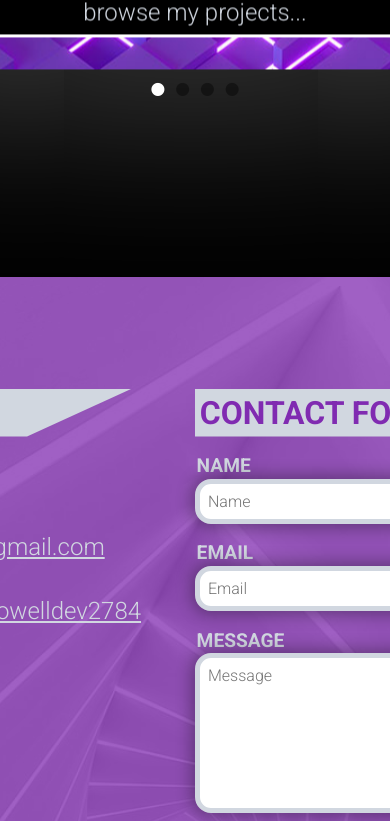
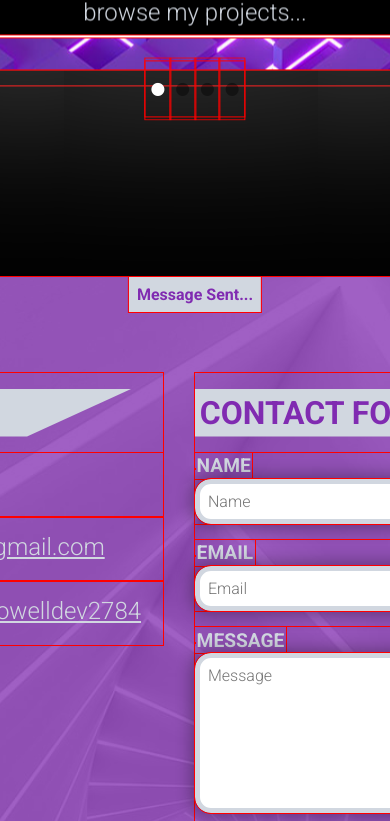
Before and after one commit to matt-powelldev2784/react_portfolio, a React (Create React App) app: page / in a window 390 px wide. Shown: the part 2255-3076 px from the top of the page. Built offline with nearby package versions, Linux system fonts and the light colour scheme; a web font is replaced by a local one.

Commit message:
contact mobile size update

```diff
--- a/src/components/01_Title/TitleLine.jsx
+++ b/src/components/01_Title/TitleLine.jsx
@@ -1,16 +1,9 @@
 import React from 'react'
 import styled from 'styled-components'
 
-export const TitleLine = props => (
+export const TitleLine = () => (
     <StyledFlexItem>
-        <svg
-            id="Layer_1"
-            xmlns="http://www.w3.org/2000/svg"
-            x={0}
-            y={0}
-            viewBox="0 0 583.94 141.73"
-            xmlSpace="preserve"
-            {...props}>
+        <svg id="Layer_1" xmlns="http://www.w3.org/2000/svg" x={0} y={0} viewBox="0 0 583.94 141.73" xmlSpace="preserve">
             <style>
                 {
                     '@keyframes CiYOjQiP_draw{to{stroke-dashoffset:0}}@keyframes CiYOjQiP_fade{0%,94.44444444444444%{stroke-opacity:1}to{stroke-opacity:0}}'
--- a/src/components/04_Contact/04_Contact.jsx
+++ b/src/components/04_Contact/04_Contact.jsx
@@ -7,6 +7,7 @@ import { Background } from '../ui/Background'
 import backgroundImage from '../../img/white_room_bg.jpg'
 import { ContactDetails } from './ContactDetails'
 import { ContactForm } from './ContactForm'
+import { MessageSentNotification } from './MessageSentNotification'
 
 export const Contact = ({ scrollToComponent, triggerAnimation }, ref) => {
     const { theme, isDesktop } = React.useContext(ThemeContext)
@@ -27,6 +28,7 @@ export const Contact = ({ scrollToComponent, triggerAnimation }, ref) => {
                     <ContactForm />
                 </StyledFlexBox>
             </StyledOpacityConatiner>
+            <MessageSentNotification />
             {isDesktop && <NeonText char={'▴'} onClick={scrollToComponent} triggerAnimation={triggerAnimation} />}
         </StyledSection>
     )
@@ -75,7 +77,7 @@ const StyledFlexBox = styled.div`
 
     @media (max-device-width: 374px) {
         flex-direction: column;
-        justify-content: flex-start;
+        justify-content: center;
         padding: 1.5rem 0rem;
         width: 100vw;
     }
--- a/src/components/04_Contact/ContactForm.jsx
+++ b/src/components/04_Contact/ContactForm.jsx
@@ -1,4 +1,4 @@
-import React, { useRef } from 'react'
+import React, { useState, useRef } from 'react'
 import styled from 'styled-components'
 import emailjs from '@emailjs/browser'
 import { ThemeContext } from '../../app/App'
@@ -7,21 +7,32 @@ import { FormTextArea } from './FormTextArea'
 
 export const ContactForm = () => {
     const formRef = useRef()
+    const [userName, setUserName] = useState('')
+    const [email, setEmail] = useState('')
+    const [message, setMessage] = useState('')
+
     const { theme } = React.useContext(ThemeContext)
     const { CONTACT_H1_BG, CONTACT_H1_TEXT } = theme?.colors?.contact
+
+    const onChangeUserName = e => setUserName(e.target.value)
+    const onChangeEmail = e => setEmail(e.target.value)
+    const onChangeMessage = e => setMessage(e.target.value)
 
     const sendEmail = async e => {
         e.preventDefault()
 
         try {
-            const email = await emailjs.sendForm(
+            await emailjs.sendForm(
                 process.env.REACT_APP_EMAILJS_SERVICE_ID,
                 process.env.REACT_APP_EMAILJS_TEMPLATE_ID,
                 formRef.current,
                 process.env.REACT_APP_EMAILJS_KEY
             )
-            console.log(email.text)
-            console.log('message sent')
+
+            console.log('Message Sent...')
+            setUserName('')
+            setEmail('')
+            setMessage('')
         } catch (error) {
             console.log(error.text)
         }
@@ -33,9 +44,34 @@ export const ContactForm = () => {
                 CONTACT FORM
             </StyledH1>
             <StyledForm ref={formRef} onSubmit={sendEmail}>
-                <FormInput type="text" placeholder="Name" label="NAME" name="user_name" width={'30rem'}></FormInput>
-                <FormInput type="text" placeholder="Email" label="EMAIL" name="user_email" width={'30rem'}></FormInput>
-                <FormTextArea type="textarea" placeholder="Message" label="MESSAGE" name="message" width={'30rem'} height={'10rem'}></FormTextArea>
+                <FormInput
+                    onChange={onChangeUserName}
+                    value={userName}
+                    type="text"
+                    placeholder="Name"
+                    label="NAME"
+                    name="user_name"
+                    width={'30rem'}
+                />
+                <FormInput
+                    onChange={onChangeEmail}
+                    value={email}
+                    type="text"
+                    placeholder="Email"
+                    label="EMAIL"
+                    name="user_email"
+                    width={'30rem'}
+                />
+                <FormTextArea
+                    onChange={onChangeMessage}
+                    value={message}
+                    type="textarea"
+                    placeholder="Message"
+                    label="MESSAGE"
+                    name="message"
+                    width={'30rem'}
+                    height={'10rem'}
+                />
                 <StyledButton onClick={sendEmail}>Submit</StyledButton>
             </StyledForm>
         </StyledFlexItem>
--- /dev/null
+++ b/src/components/04_Contact/MessageSentNotification.jsx
@@ -0,0 +1,33 @@
+import React from 'react'
+import styled from 'styled-components'
+import { ThemeContext } from '../../app/App'
+
+export const MessageSentNotification = () => {
+    const { theme } = React.useContext(ThemeContext)
+    const { CONTACT_H1_BG, CONTACT_H1_TEXT } = theme?.colors?.contact
+
+    return (
+        <StyledP background={CONTACT_H1_BG} color={CONTACT_H1_TEXT}>
+            Message Sent...
+        </StyledP>
+    )
+}
+
+const StyledP = styled.p`
+    position: absolute;
+    display: block;
+    background: ${({ background }) => background};
+    color: ${({ color }) => color};
+    font-size: 1rem;
+    font-weight: 700;
+    top: 0;
+    left: 50%;
+    transform: translateX(-50%);
+    padding: 0.5rem;
+
+    @media (max-device-width: 440px) {
+        top: 36px;
+        padding: 0.15rem 0.3rem;
+        font-size: 0.9rem;
+    }
+`
--- a/src/index.css
+++ b/src/index.css
@@ -7,7 +7,7 @@
     font-family: 'Roboto', sans-serif;
     font-weight: 300;
     overflow: visible;
-    /* outline: solid 1px red; */
+    outline: solid 1px red;
 }
 
 body {
```
Also changed, not shown: src/components/04_Contact/SendEmail.js (added, +16 -0 lines), 1 other file (tests, documents, lock files or other folders).
